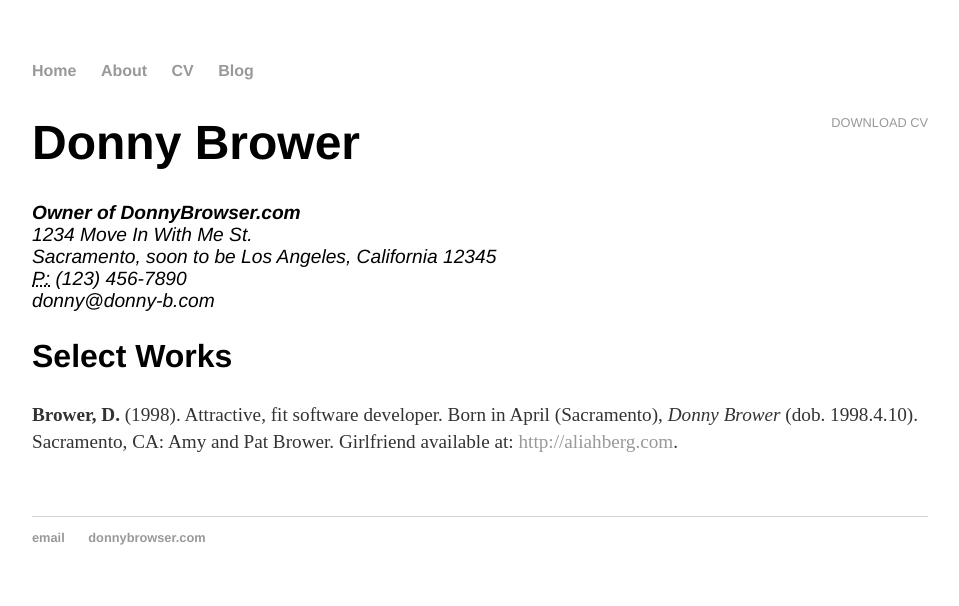
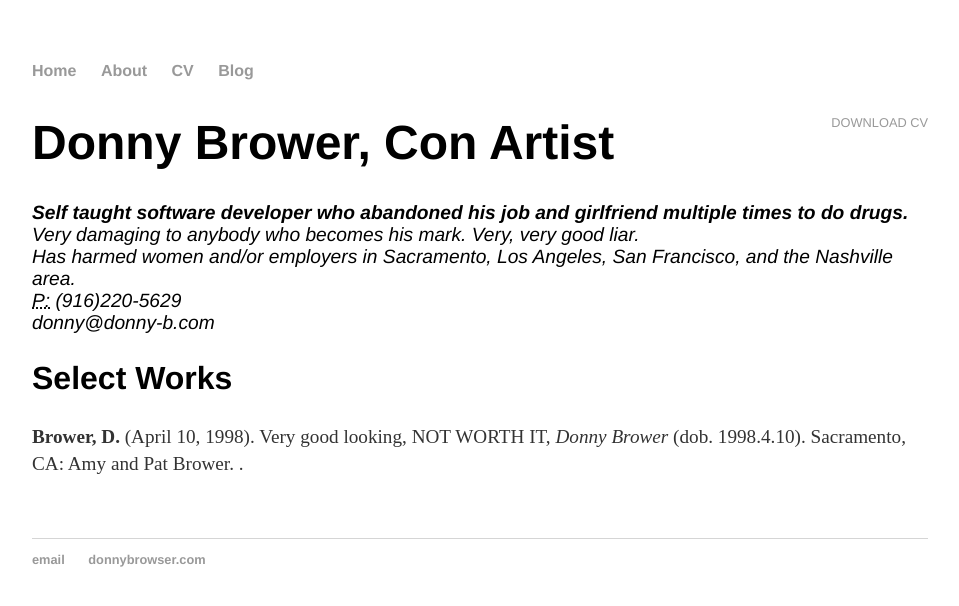
Before and after one commit to aliahberg/donnybrowser, a Jekyll site: the page built from cv/index.html, in a window 1280 px wide. Shown: the top 606 px of the page, without its empty margins (160-1119 px from the left). Built offline with Jekyll 4.4.1, drawn with Linux system fonts in a browser that asks for light colours.

Commit message:
Update index.html

```diff
--- a/cv/index.html
+++ b/cv/index.html
@@ -5,18 +5,18 @@ title: CV of Donny Brower
 
 	<div class="cv">
 		<a href="#" class="download" title="Download CV as PDF">Download CV</a>
-					<h1>Donny Brower</h1>
+					<h1>Donny Brower, Con Artist</h1>
 					<address>
-					<strong>Owner of DonnyBrowser.com</strong><br>
-					1234 Move In With Me St.<br>
-					Sacramento, soon to be Los Angeles, California 12345<br>
-					<abbr title="phone">P:</abbr> (123) 456-7890<br>
+					<strong>Self taught software developer who abandoned his job and girlfriend multiple times to do drugs.</strong><br>
+					Very damaging to anybody who becomes his mark. Very, very good liar. <br>
+					Has harmed women and/or employers in Sacramento, Los Angeles, San Francisco, and the Nashville area. <br>
+					<abbr title="phone">P:</abbr> (916)220-5629<br>
 					<span class="obfuscate">donny@donny-b.com</span>
 					</address>
 
 					<h2>Select Works</h2>
 
-					<p><strong>Brower, D.</strong> (1998). Attractive, fit software developer. Born in April (Sacramento), <em>Donny Brower</em> (dob. 1998.4.10). Sacramento, CA: Amy and Pat Brower. Girlfriend available at: <a href="aliahberg.com">http://aliahberg.com</a>.
+					<p><strong>Brower, D.</strong> (April 10, 1998). Very good looking, NOT WORTH IT, <em>Donny Brower</em> (dob. 1998.4.10). Sacramento, CA: Amy and Pat Brower. </a>.
 
 
 	</div>
```
